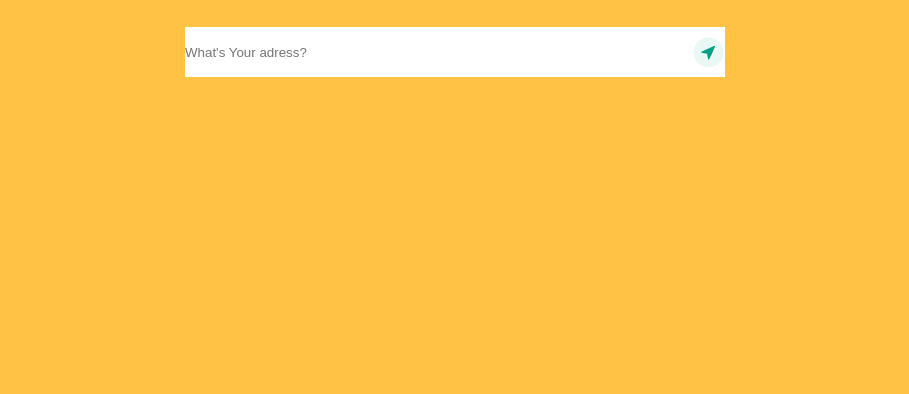
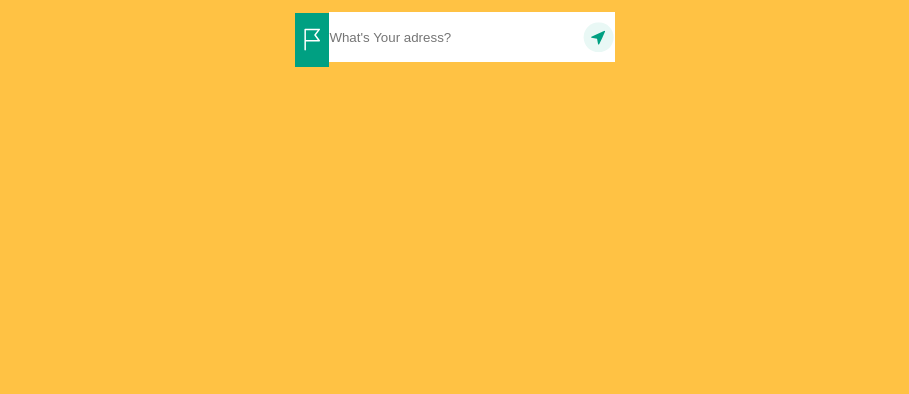
Before and after one commit to mykolamieshkov-web/glovo, a plain HTML site: page index.html in a window 1280 px wide. Shown: the part 406-800 px from the top of the page, without its empty margins (185-1094 px from the left). Drawn offline with Linux system fonts and the light colour scheme.

Commit message:
stylesheet folder

```diff
--- a/css/style.css
+++ b/css/style.css
@@ -33,6 +33,11 @@ h6 {
 .wrapper {
    height: 100%;
    width: 100%;
+   overflow: auto;
+}
+/* Добавляю поблочнный скролл */
+.wrapper:hover, :focus {
+   scroll-behavior: smooth;
 }
 body {
    background-color: #FFFFFF;
@@ -44,6 +49,7 @@ body {
    width: 100%;
    height: 100vh;
    background-color: #FFC244;
+   overflow: auto;
 
 }
 .message {
@@ -64,6 +70,12 @@ font-size: 58px;
 line-height: 62px;
 text-align: center;
 }
+.search_window {
+   display: flex;
+   gap: 0px;
+
+}
+
 .message input {
    width: 540px;
    height: 50px;
@@ -80,6 +92,14 @@ text-align: center;
 .message input:hover {
    border: 3px solid #00A082;
 }
+.input_icon { width:65px;
+   min-height:54px;
+   margin-top: 35px;
+   background-color: #00A082;
+   background-image: url("../img/icons/flag.svg");
+   background-size: 24px;
+   background-repeat: no-repeat;
+   background-position: center;}
 @media screen and (max-width:500px) {
   .message h1 {
    font-size: 30px;
@@ -90,7 +110,7 @@ text-align: center;
   }
   .message input {
    max-width: 280px;
-   max-height: 40px;
+   max-height: 55px;
   }
 }
 .header {
@@ -122,7 +142,21 @@ text-align: center;
     white-space: nowrap;
     box-shadow: 0px 3px 5px rgba(0, 0, 0, 0.1);
 }
+.header_btn:hover {
+   transition: background-color 0.3s ease;
+   background-color: #00a083e4;
+}
 .header_btn a {
    color: #FFFFFF;
     font-size: 14px;
 }
+.search_window {
+   width:320px;
+   height:50px;
+   display: flex;
+   justify-content: center;
+   align-items: center;
+   gap:0px;
+   margin: 0 auto;
+   flex: 1 1 auto;
+}
```
